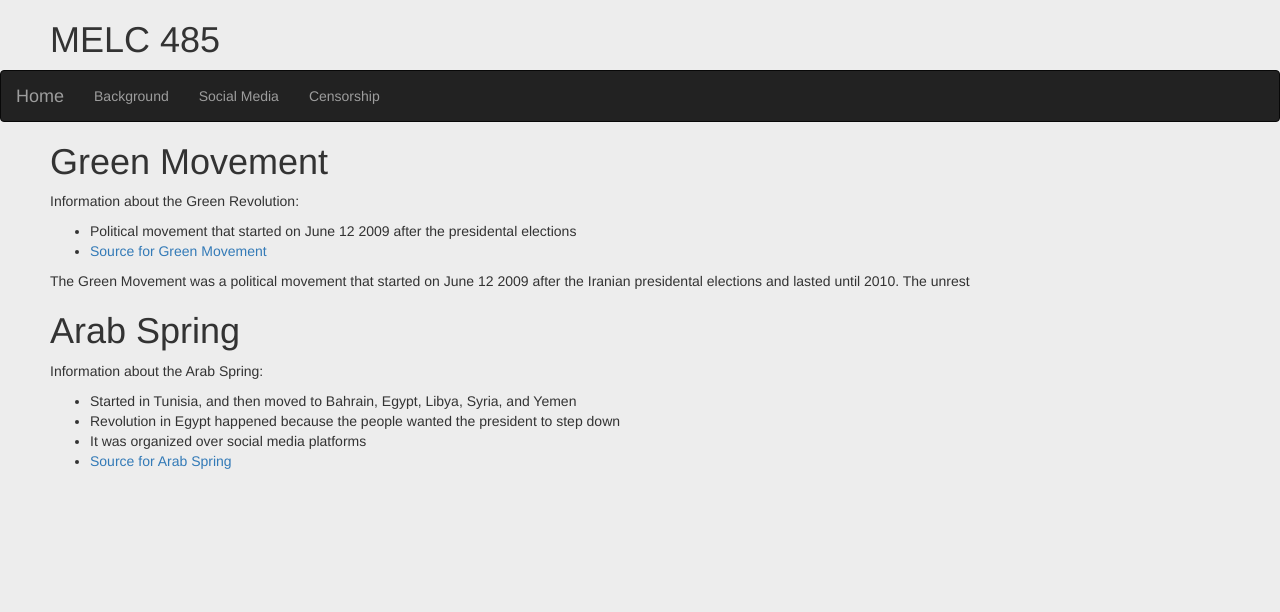
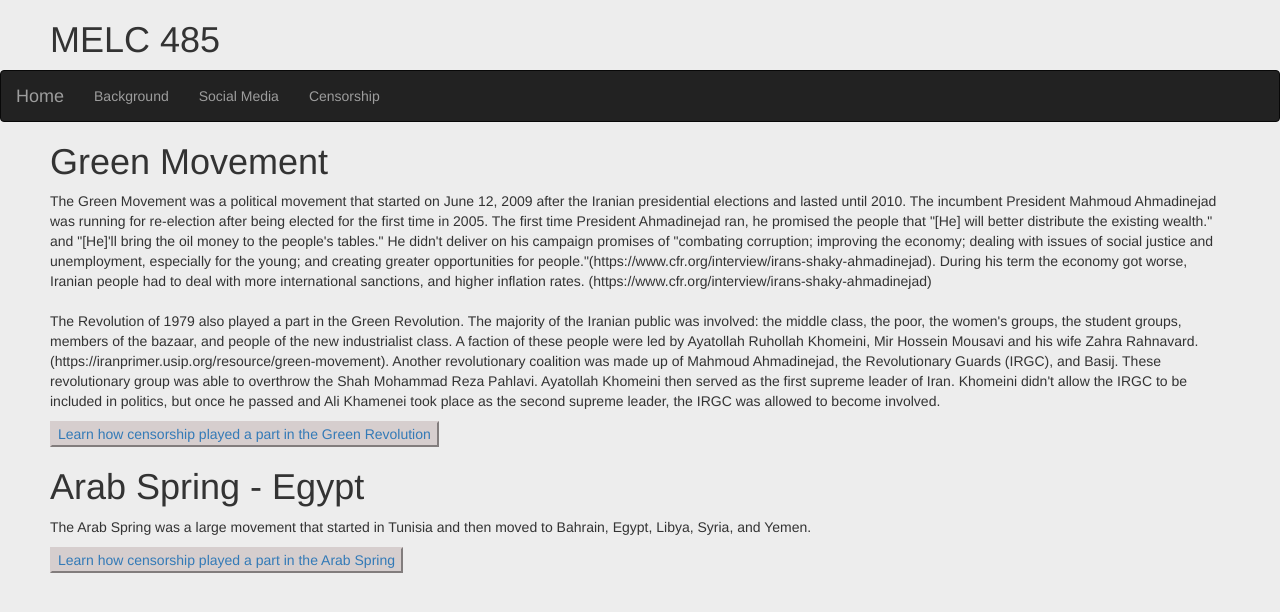
Before and after one commit to arohee-kumar/MELC485, a plain HTML site: page revolutions.html in a window 1280 px wide. Drawn offline with nearby package versions, Linux system fonts and the light colour scheme.

Commit message:
Green Revolution

```diff
--- a/css/style.css
+++ b/css/style.css
@@ -9,3 +9,8 @@ nav{
   margin-right: -50px;
 
 }
+
+button{
+  background-color: rgb(214, 206, 206);
+  border-color: rgb(214, 206, 206);
+}
--- a/revolutions.html
+++ b/revolutions.html
@@ -29,31 +29,45 @@
       </div>
     </nav>
 
+    <div>
       <h1>
         Green Movement
       </h1>
       <p>
-      Information about the Green Revolution:
-      <ul>
-        <li>Political movement that started on June 12 2009 after the presidental elections</li>
-        <li><a href="https://iranprimer.usip.org/resource/green-movement">Source for Green Movement</a></li>
-      </ul>
+        The Green Movement was a political movement that started on June 12, 2009 after the Iranian presidential elections and lasted until 2010. The incumbent President Mahmoud Ahmadinejad was running for re-election after being elected for the first time in 2005. The first time President Ahmadinejad ran, he promised the people that "[He] will better distribute the existing wealth." and "[He]'ll bring the oil money to the people's tables." He didn't deliver on his campaign promises of "combating corruption; improving the economy; dealing with issues of social justice and unemployment, especially for the young; and creating greater opportunities for people."(https://www.cfr.org/interview/irans-shaky-ahmadinejad). During his term the economy got worse, Iranian people had to deal with more international sanctions, and higher inflation rates. (https://www.cfr.org/interview/irans-shaky-ahmadinejad)
 
-      The Green Movement was a political movement that started on June 12 2009 after the Iranian presidental elections and lasted until 2010.
-      The unrest
+        <br></br>
+
+        The Revolution of 1979 also played a part in the Green Revolution. The majority of the Iranian public was involved: the middle class, the poor, the women's groups, the student groups, members of the bazaar, and people of the new industrialist class. A faction of these people were led by Ayatollah Ruhollah Khomeini, Mir Hossein Mousavi and his wife Zahra Rahnavard. (https://iranprimer.usip.org/resource/green-movement). Another revolutionary coalition was made up of Mahmoud Ahmadinejad, the Revolutionary Guards (IRGC), and Basij. These revolutionary group was able to overthrow the Shah Mohammad Reza Pahlavi. Ayatollah Khomeini then served as the first supreme leader of Iran. Khomeini didn't allow the IRGC to be included in politics, but once he passed and  Ali Khamenei took place as the second supreme leader, the IRGC was allowed to become involved.
       </p>
+      <a href="./censorship.html">
+        <button>
+          Learn how censorship played a part in the Green Revolution
+        </button>
+      </a>
+    </div>
+
+    <div>
     <h1>
-      Arab Spring
+      Arab Spring - Egypt
     </h1>
     <p>
-      Information about the Arab Spring:
+    <!-- Information about the Arab Spring:
       <ul>
         <li>Started in Tunisia, and then moved to Bahrain, Egypt, Libya, Syria, and Yemen</li>
         <li>Revolution in Egypt happened because the people wanted the president to step down</li>
         <li>It was organized over social media platforms </li>
         <li><a href="https://www.britannica.com/event/Egypt-Uprising-of-2011">Source for Arab Spring</a></li>
       </ul>
+    -->
+    The Arab Spring was a large movement that started in Tunisia and then moved to Bahrain, Egypt, Libya, Syria, and Yemen.
     </p>
+    <a href="./censorship.html">
+      <button>
+        Learn how censorship played a part in the Arab Spring
+      </button>
+    </a>
+    </div>
 
   </body>
 </html>
```
Lines whose indentation alone changed are shown as unchanged.
